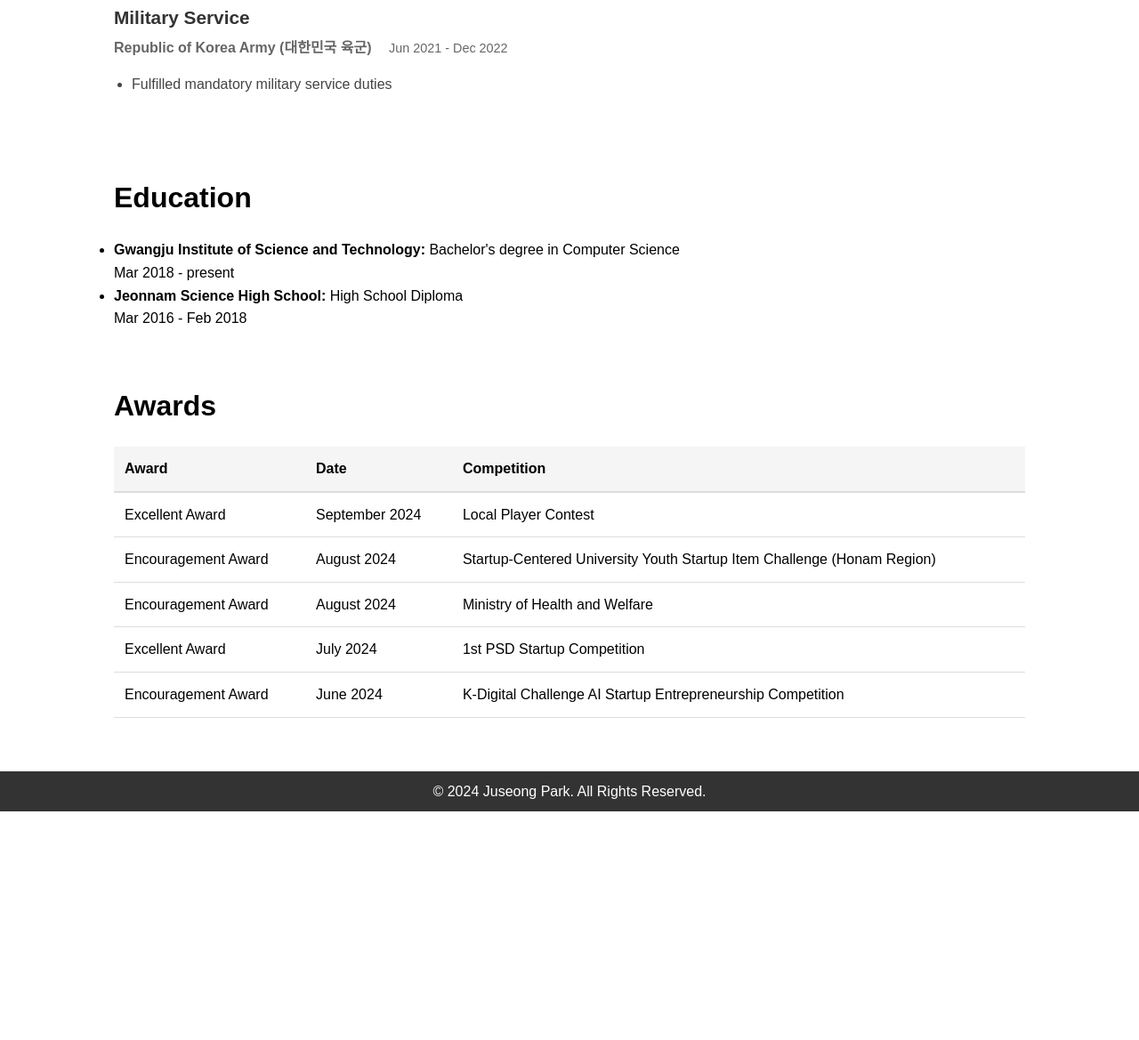
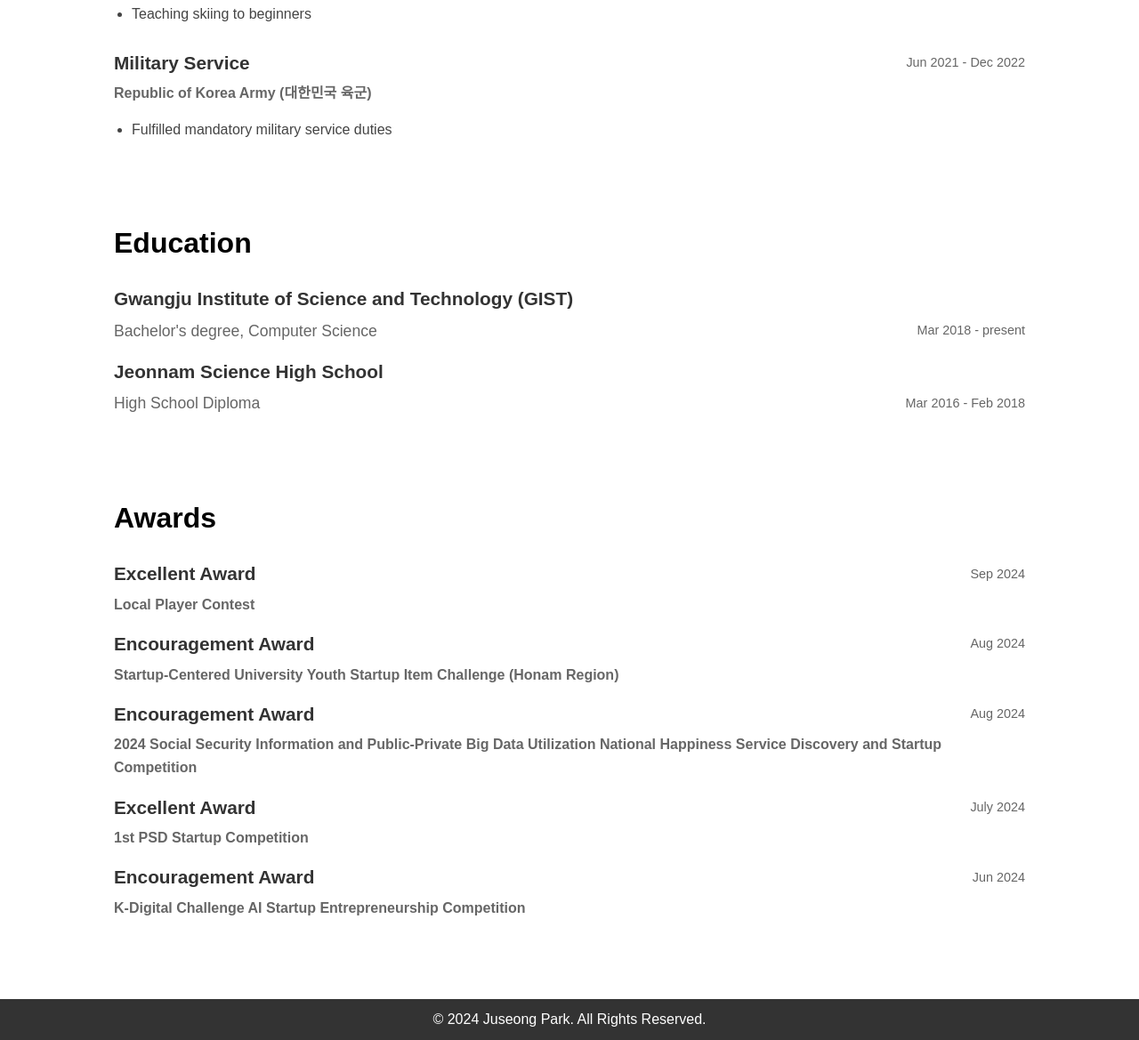
Before and after one commit to jujuspace/jujuspace.github.io, a plain HTML site: page index.html in a window 1280 px wide. Shown: the part 941-2110 px from the top of the page at 89% size. Before the commit the page ends 1853 px from the top, so only its background shows below. Drawn offline with Linux system fonts and the light colour scheme.

Commit message:
basic finish

```diff
--- a/assets/css/style.css
+++ b/assets/css/style.css
@@ -275,3 +275,67 @@ footer {
     border-bottom: none;
     padding-bottom: 0;
 }
+
+.experience-header {
+    margin-bottom: 15px;
+}
+
+.title-row {
+    display: flex;
+    justify-content: space-between;
+    align-items: center;
+    margin-bottom: 5px;
+}
+
+.experience-header h3 {
+    font-size: 1.3rem;
+    color: #333;
+    margin: 0;
+}
+
+.company {
+    display: block;
+    font-weight: bold;
+    color: #666;
+    font-size: 1rem;
+}
+
+.duration {
+    color: #666;
+    font-size: 0.9rem;
+}
+
+.experience-content {
+    margin-bottom: 25px;
+}
+
+.experience-content ul {
+    list-style-type: disc;
+    margin-left: 20px;
+}
+
+.experience-content li {
+    margin-bottom: 8px;
+    color: #444;
+}
+
+.institution {
+    font-size: 1.3rem;
+    color: #333;
+    margin-bottom: 5px;
+    font-weight: bold;
+}
+
+.education-details {
+    margin-top: 5px;
+}
+
+.degree {
+    font-size: 1.1rem;
+    color: #666;
+}
+
+/* Education 섹션의 title-row 특별 처리 */
+.education-details .title-row {
+    margin-bottom: 0;
+}
--- a/index.html
+++ b/index.html
@@ -58,9 +58,11 @@
             <h2>Experience</h2>
             <div class="experience-item">
                 <div class="experience-header">
+                    <div class="title-row">
                         <h3>Leader</h3>
+                        <span class="duration">Aug 2024 - Present</span>
+                    </div>
                     <span class="company">Assist Inc.</span>
-                    <span class="duration">Aug 2024 - Present</span>
                 </div>
                 <div class="experience-content">
                     <ul>
@@ -69,33 +71,38 @@
                 </div>
 
                 <div class="experience-header">
+                    <div class="title-row">
                         <h3>Undergraduate Research Student</h3>
+                        <span class="duration">Mar 2023 - Aug 2024</span>
+                    </div>
                     <span class="company">Gwangju Institute of Science and Technology</span>
-                    <span class="duration">Mar 2023 - Aug 2024</span>
                 </div>
                 <div class="experience-content">
                     <ul>
                         <li>Developed an AI-based system that predicts traffic accidents</li>
                         <li>Implemented real-time video analysis using deep learning models</li>
-
                     </ul>
-
+                </div>
 
                 <div class="experience-header">
+                    <div class="title-row">
                         <h3>Ski instructor</h3>
+                        <span class="duration">Dec 2022 - Feb 2023</span>
+                    </div>
                     <span class="company">Elysian Gangchon Ski Resort</span>
-                        <span class="duration">Dec 2022 - Feb 2023</span>
                 </div>
                 <div class="experience-content">
                     <ul>
                         <li>Teaching skiing to beginners</li>
                     </ul>
                 </div>
+
+                <div class="experience-header">
+                    <div class="title-row">
+                        <h3>Military Service</h3>
+                        <span class="duration">Jun 2021 - Dec 2022</span>
                     </div>
-                    <div class="experience-header">
-                        <h3>Military Service</h3>
                     <span class="company">Republic of Korea Army (대한민국 육군)</span>
-                        <span class="duration">Jun 2021 - Dec 2022</span>
                 </div>
                 <div class="experience-content">
                     <ul>
@@ -104,66 +111,79 @@
                 </div>
             </div>
         </div>
-
-
-        </div>
     </section>
 
     <section id="education">
         <div class="container">
             <h2>Education</h2>
-            <ul>
-                <li>
-                    <strong>Gwangju Institute of Science and Technology:</strong> Bachelor's degree in Computer Science<br>
-                    <span>Mar 2018 - present</span>
-                </li>
-                <li>
-                    <strong>Jeonnam Science High School:</strong> High School Diploma<br>
-                    <span>Mar 2016 - Feb 2018</span>
-                </li>
-            </ul>
+            <div class="experience-item">
+                <div class="experience-header">
+                    <h3 class="institution">Gwangju Institute of Science and Technology (GIST)</h3>
+                    <div class="education-details">
+                        <div class="title-row">
+                            <span class="degree">Bachelor's degree, Computer Science</span>
+                            <span class="duration">Mar 2018 - present</span>
+                        </div>
+                    </div>
+                </div>
+
+                <div class="experience-header">
+                    <h3 class="institution">Jeonnam Science High School</h3>
+                    <div class="education-details">
+                        <div class="title-row">
+                            <span class="degree">High School Diploma</span>
+                            <span class="duration">Mar 2016 - Feb 2018</span>
+                        </div>
+                    </div>
+                </div>
+            </div>
         </div>
     </section>
 
     <section id="awards">
         <div class="container">
             <h2>Awards</h2>
-            <table class="awards-table">
-                <thead>
-                    <tr>
-                        <th>Award</th>
-                        <th>Date</th>
-                        <th>Competition</th>
-                    </tr>
-                </thead>
-                <tbody>
-                    <tr>
-                        <td>Excellent Award</td>
-                        <td>September 2024</td>
-                        <td>Local Player Contest</td>
-                    </tr>
-                    <tr>
-                        <td>Encouragement Award</td>
-                        <td>August 2024</td>
-                        <td>Startup-Centered University Youth Startup Item Challenge (Honam Region)</td>
-                    </tr>
-                    <tr>
-                        <td>Encouragement Award</td>
-                        <td>August 2024</td>
-                        <td>Ministry of Health and Welfare</td>
-                    </tr>
-                    <tr>
-                        <td>Excellent Award</td>
-                        <td>July 2024</td>
-                        <td>1st PSD Startup Competition</td>
-                    </tr>
-                    <tr>
-                        <td>Encouragement Award</td>
-                        <td>June 2024</td>
-                        <td>K-Digital Challenge AI Startup Entrepreneurship Competition</td>
-                    </tr>
-                </tbody>
-            </table>
+            <div class="experience-item">
+                <div class="experience-header">
+                    <div class="title-row">
+                        <h3>Excellent Award</h3>
+                        <span class="duration">Sep 2024</span>
+                    </div>
+                    <span class="company">Local Player Contest</span>
+                </div>
+
+                <div class="experience-header">
+                    <div class="title-row">
+                        <h3>Encouragement Award</h3>
+                        <span class="duration">Aug 2024</span>
+                    </div>
+                    <span class="company">Startup-Centered University Youth Startup Item Challenge (Honam Region)</span>
+                </div>
+
+                <div class="experience-header">
+                    <div class="title-row">
+                        <h3>Encouragement Award</h3>
+                        <span class="duration">Aug 2024</span>
+                    </div>
+                    <span class="company">2024 Social Security Information and Public-Private Big Data Utilization National Happiness Service Discovery and Startup Competition</span>
+                </div>
+
+                <div class="experience-header">
+                    <div class="title-row">
+                        <h3>Excellent Award</h3>
+                        <span class="duration">July 2024</span>
+                    </div>
+                    <span class="company">1st PSD Startup Competition</span>
+                </div>
+
+                <div class="experience-header">
+                    <div class="title-row">
+                        <h3>Encouragement Award</h3>
+                        <span class="duration">Jun 2024</span>
+                    </div>
+                    <span class="company">K-Digital Challenge AI Startup Entrepreneurship Competition</span>
+                </div>
+            </div>
         </div>
     </section>
 
@@ -175,7 +195,7 @@
                     <div class="press-card">
                         <img src="[뉴스 이미지 URL]" alt="News Title" class="press-image">
                         <div class="press-content">
-                            <div class="press-title">뉴스 제목을 여기에 ���력하세요</div>
+                            <div class="press-title">뉴스 제목을 여기에 력하세요</div>
                             <div class="press-date">2024.03.15</div>
                         </div>
                     </div>
```
Lines whose indentation alone changed are shown as unchanged.
